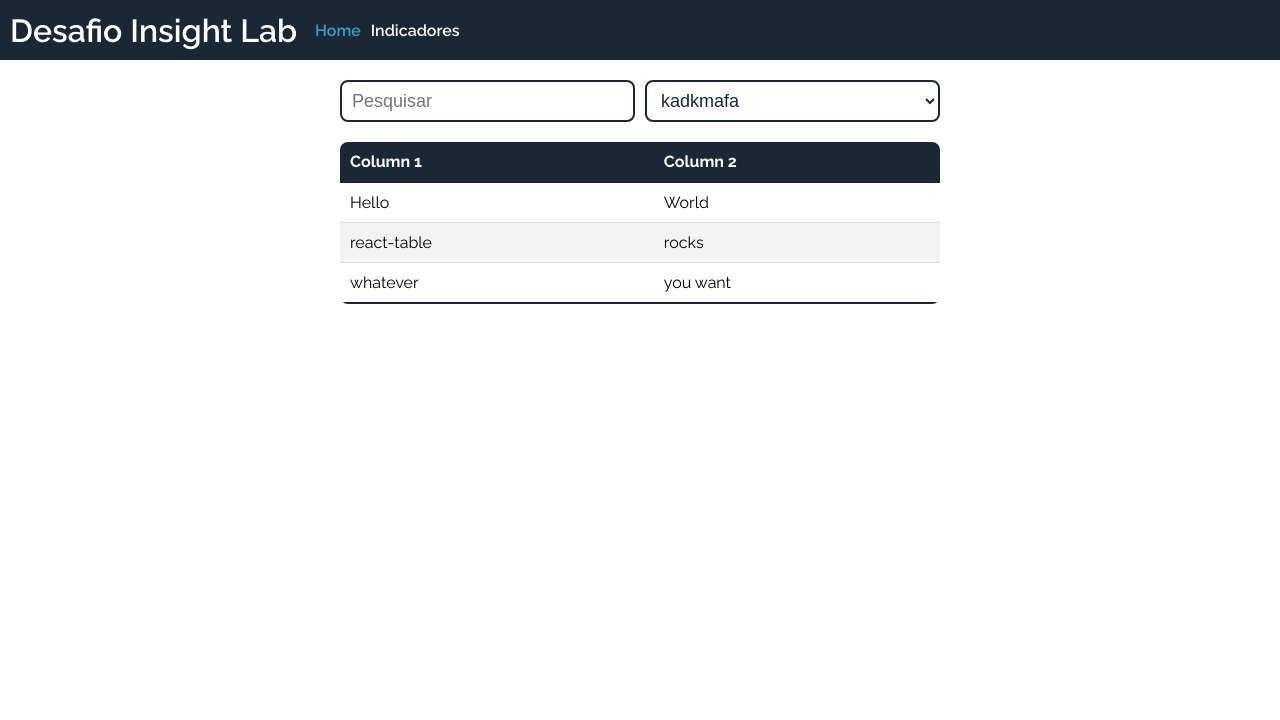
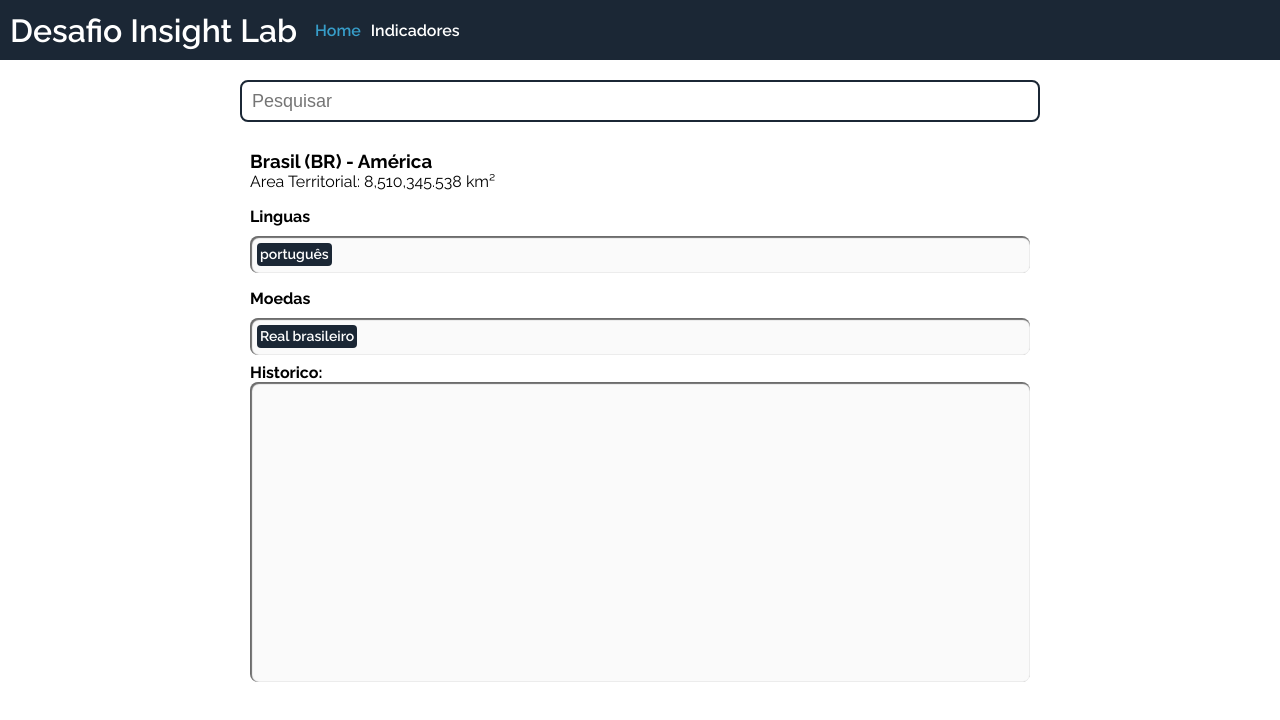
Before and after one commit to gllherme/desafio-insightlab, a Next.js app in the folder frontend/: page / in a window 1280 px wide. Shown: the top 720 px of the page. Built offline with nearby package versions, Linux system fonts and the light colour scheme.

Commit message:
pagina perfil de país com dados mockados

```diff
--- /dev/null
+++ b/frontend/src/app/mock/mock.ts
@@ -0,0 +1,9 @@
+export const mock = {
+  code: "BR",
+  name: "Brasil",
+  area: 8510345.538,
+  region: "América",
+  languages: ["português"],
+  currencies: ["Real brasileiro"],
+  text: "",
+};
--- a/frontend/src/app/page.module.css
+++ b/frontend/src/app/page.module.css
@@ -7,22 +7,53 @@
   padding: 20px;
 }
 
-.inputs {
-  margin-bottom: 20px;
+.wrapper {
+  width: 100%;
 
-  display: grid;
-  grid-template-columns: 1fr 1fr;
-  grid-template-rows: 1fr;
-  gap: 0px 10px;
+  display: flex;
+  flex-direction: column;
+
+  justify-content: center;
+  align-items: center;
 }
 
-@media (max-width: 600px) {
-  .inputs {
-    margin-bottom: 20px;
+.wrapper input {
+  max-width: 800px;
+}
 
-    display: grid;
-    grid-template-columns: 1fr;
-    grid-template-rows: 1fr 1fr;
-    gap: 10px 0px;
-  }
+.card {
+  min-width: 300px;
+  width: 100%;
+  max-width: 800px;
+  border-radius: var(--border-radius);
+  padding: 10px;
+  margin-top: 10px;
 }
+
+.card section {
+  padding: 8px 0;
+}
+
+.card section h4 {
+  margin-bottom: 10px;
+}
+
+.textarea {
+  width: 100%;
+  height: 300px;
+
+  padding: 10px;
+
+  background-color: #fafafa;
+
+  color: var(--black);
+  outline: none;
+
+  font-family: "Raleway", sans-serif;
+
+  border: none;
+  border-radius: var(--border-radius);
+  resize: none;
+
+  box-shadow: 1px 1px 1px 1px rgba(0, 0, 0, 0.57) inset;
+}
--- a/frontend/src/app/page.tsx
+++ b/frontend/src/app/page.tsx
@@ -1,72 +1,34 @@
-import { Column } from "react-table";
+import Autocomplete from "@/components/Autocomplete";
+import TagSlot from "@/components/TagSlot";
+import { mock } from "./mock/mock";
 import styles from "./page.module.css";
-import Table from "@/components/Table";
-import { useMemo } from "react";
-import Autocomplete from "@/components/Autocomplete";
-import Select from "@/components/GroupSelect";
 
 export default function Home() {
-  const data = useMemo(
-    () => [
-      {
-        col1: "Hello",
-        col2: "World",
-      },
-
-      {
-        col1: "react-table",
-        col2: "rocks",
-      },
-
-      {
-        col1: "whatever",
-        col2: "you want",
-      },
-    ],
-    []
-  );
-
-  const columns: Array<Column> = useMemo(
-    () => [
-      { Header: "Column 1", accessor: "col1" },
-      { Header: "Column 2", accessor: "col2" },
-    ],
-    []
-  );
-
-  const options = {
-    Economia: [
-      {
-        id: 10120,
-        name: "nome",
-      },
-    ],
-    População: [
-      {
-        id: 1934,
-        name: "pop",
-      },
-    ],
-  };
-
-  const sla = [
-    {
-      category: "category name",
-      values: [
-        { id: 112323, name: "kadkmafa" },
-        { id: 112323, name: "asdfhasbd" },
-      ],
-    },
-  ];
-
   return (
     <main className={styles.main}>
-      <div>
-        <div className={styles.inputs}>
-          <Autocomplete suggestions={["a", "aaaaa", "b", "c"]} />
-          <Select options={sla} />
+      <div className={styles.wrapper}>
+        <Autocomplete suggestions={[]} />
+        <div className={styles.card}>
+          <section>
+            <h3>
+              {mock.name} ({mock.code}) - {mock.region}
+            </h3>
+            <div>Area Territorial: {mock.area.toLocaleString()} km²</div>
+          </section>
+          <section>
+            <h4>Linguas</h4>
+            <TagSlot tags={mock.languages} />
+          </section>
+          <section>
+            <h4>Moedas</h4>
+            <TagSlot tags={mock.currencies} />
+          </section>
+
+          <h4>Historico:</h4>
+          <textarea className={styles.textarea} readOnly>
+            {mock.text}
+          </textarea>
         </div>
-        <Table data={data} columns={columns} />
       </div>
     </main>
   );
```
